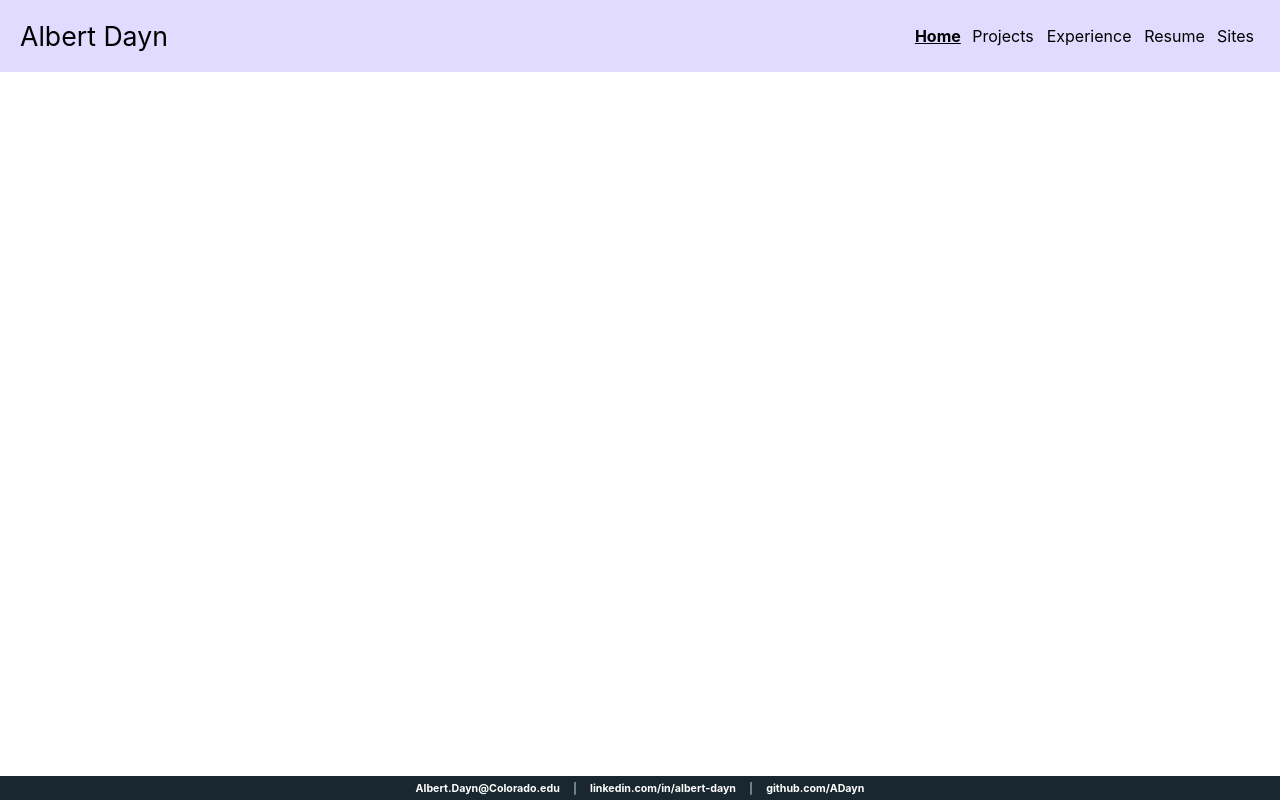
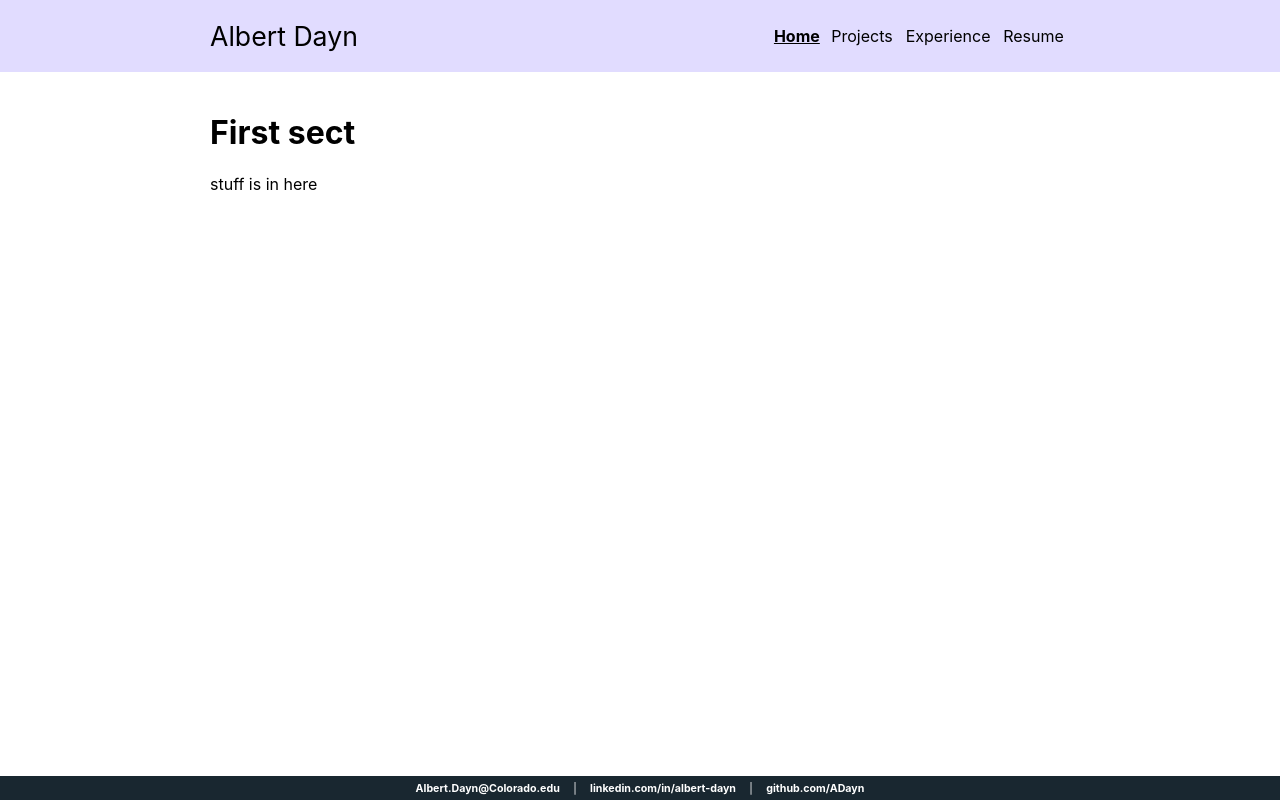
Before and after one commit to ADayn/personal_site, a React (Create React App) app in the folder resume-site/: page / in a window 1280 px wide. Built offline with nearby package versions, Linux system fonts and the light colour scheme.

Commit message:
Added tabs

```diff
--- a/resume-site/package.json
+++ b/resume-site/package.json
@@ -8,6 +8,8 @@
     "@testing-library/user-event": "^7.2.1",
     "react": "^16.13.1",
     "react-dom": "^16.13.1",
+    "react-router": "^5.2.0",
+    "react-router-dom": "^5.2.0",
     "react-scripts": "3.4.1"
   },
   "scripts": {
--- a/resume-site/src/App.css
+++ b/resume-site/src/App.css
@@ -1,8 +1,17 @@
 html, body {
   height: 100%;
+  width: 100%;
 }
 
 .App {
   /*background-color: rgb(230, 232, 226);*/
   height: 100vh;
 }
+
+.content {
+  width: 100%;
+  max-width: 900px;
+  margin: auto;
+  padding: 20px;
+  box-sizing: border-box;
+}
--- a/resume-site/src/App.js
+++ b/resume-site/src/App.js
@@ -1,14 +1,23 @@
 import React from 'react';
-import { BrowserRouter as Router } from 'react-router-dom';
+import {Route, Switch} from "react-router"
+import { BrowserRouter as Router} from 'react-router-dom';
 import './App.css';
 import Header from './Header'
 import Footer from './Footer'
+import tabs from "./tabs/Tabs"
+
+function to_route(tab) {
+    return <Route key={tab.title} exact path={tab.path}>{tab.component}</Route>
+}
 
 function App() {
   return (
     <Router>
         <div className="App">
             <Header/>
+            <Switch>
+                {tabs.map(to_route)}
+            </Switch>
             <Footer/>
         </div>
     </Router>
--- a/resume-site/src/Header.css
+++ b/resume-site/src/Header.css
@@ -1,12 +1,14 @@
 .header {
     width: 100%;
     box-sizing: border-box;
+    background-color: rgb(225, 220, 255);
+    /*color: white;*/
+}
+
+.nav-bar {
     display: flex;
     justify-content: space-between;
     align-items: center;
-    padding: 20px;
-    background-color: rgb(225, 220, 255);
-    /*color: white;*/
 }
 
 .name {
@@ -25,6 +27,7 @@
     display: block;
     content: attr(title);
     font-weight: bold;
+    text-decoration: underline;
     height: 0;
     overflow: hidden;
     visibility: hidden;
--- a/resume-site/src/Header.js
+++ b/resume-site/src/Header.js
@@ -1,6 +1,7 @@
 import React from "react";
 import './Header.css';
 import { NavLink } from 'react-router-dom';
+import tabs from "./tabs/Tabs";
 
 /*
 Deep water:     98, 160, 146
@@ -19,48 +20,23 @@ Sunset pink:   232, 163, 186
 Foam Blue:     225, 243, 248
  */
 
-class Home extends React.Component {
-	render() {
-		return <div>
-			Hello!
-		</div>;
-	}
-}
-
-class Projects extends React.Component {
-	render() {
-		return <div>
-			Bye :( !
-		</div>;
-	}
-}
-
-const tab_blueprints = [
-	["Home", "/", <Home/>],
-	["Projects", "/projects", <Projects/>],
-	["Experience", "/experience", <Home/>],
-	["Resume", "/resume", <Home/>],
-	["Sites", "/sites", <Home/>],
-];
-
-function to_link(blueprint) {
-	const [title, to, _] = blueprint
-	return <NavLink to={to} className="tab" activeClassName="active"  exact={true} title={title}>{title}</NavLink>
+function to_link(tab) {
+	return <NavLink key={tab.title} to={tab.path} className="tab"
+	                activeClassName="active"  exact={true}
+	                title={tab.title}>{tab.title}</NavLink>
 }
 
 class Header extends React.Component {
 	render() {
 		return (
 			<div className="header">
-				<div className="name">Albert Dayn</div>
-				<div className="tabs">
-					{tab_blueprints.map(to_link)}
-					{/*<NavLink to="/" className="tab" activeClassName="active"  exact={true}>Home</NavLink>*/}
-					{/*<NavLink to="/projects" className="tab" activeClassName="active">Projects</NavLink>*/}
-					{/*<NavLink to="/experience" className="tab" activeClassName="active">Experience</NavLink>*/}
-					{/*<NavLink to="/resume" className="tab" activeClassName="active">Resume</NavLink>*/}
-					{/*<NavLink to="/sites" className="tab" activeClassName="active">Sites</NavLink>*/}
+				<div className="content nav-bar">
+					<div className="name">Albert Dayn</div>
+					<div className="tabs">
+						{tabs.map(to_link)}
+					</div>
 				</div>
+
 			</div>
 		);
 	}
--- /dev/null
+++ b/resume-site/src/tabs/Experience.js
@@ -0,0 +1,11 @@
+import React from "react";
+
+class Experience extends React.Component {
+	render() {
+		return <div>
+			Hello experience!!
+		</div>;
+	}
+}
+
+export default Experience;
--- /dev/null
+++ b/resume-site/src/tabs/Home.js
@@ -0,0 +1,24 @@
+import React from "react";
+
+class Section extends React.Component {
+	render() {
+		return <div className="section">
+			<h1>{this.props.title}</h1>
+			<div className="section-content">
+				{this.props.children}
+			</div>
+		</div>;
+	}
+}
+
+class Home extends React.Component {
+	render() {
+		return <div className="content">
+			<Section title="First sect">
+				stuff is in here
+			</Section>
+		</div>;
+	}
+}
+
+export default Home;
--- /dev/null
+++ b/resume-site/src/tabs/Projects.js
@@ -0,0 +1,11 @@
+import React from "react";
+
+class Projects extends React.Component {
+	render() {
+		return <div>
+			Hello projects!!
+		</div>;
+	}
+}
+
+export default Projects;
--- /dev/null
+++ b/resume-site/src/tabs/Resume.js
@@ -0,0 +1,11 @@
+import React from "react";
+
+class Resume extends React.Component {
+	render() {
+		return <div>
+			Hello resume!!
+		</div>;
+	}
+}
+
+export default Resume;
--- /dev/null
+++ b/resume-site/src/tabs/Tabs.js
@@ -0,0 +1,26 @@
+import React from "react";
+import Home from "./Home";
+import Projects from "./Projects";
+import Experience from "./Experience";
+import Resume from "./Resume";
+
+class Tab {
+	constructor(title, path, component) {
+		this.title = title;
+		this.path = path;
+		this.component = component;
+	}
+}
+
+const tabs = [];
+
+function register(title, path, component) {
+	tabs.push(new Tab(title, path, component));
+}
+
+register("Home", "/", <Home/>);
+register("Projects", "/projects", <Projects/>);
+register("Experience", "/experience", <Experience/>);
+register("Resume", "/resume", <Resume/>);
+
+export default tabs;
```
Also changed, not shown: 2 other files (tests, documents, lock files or other folders).
